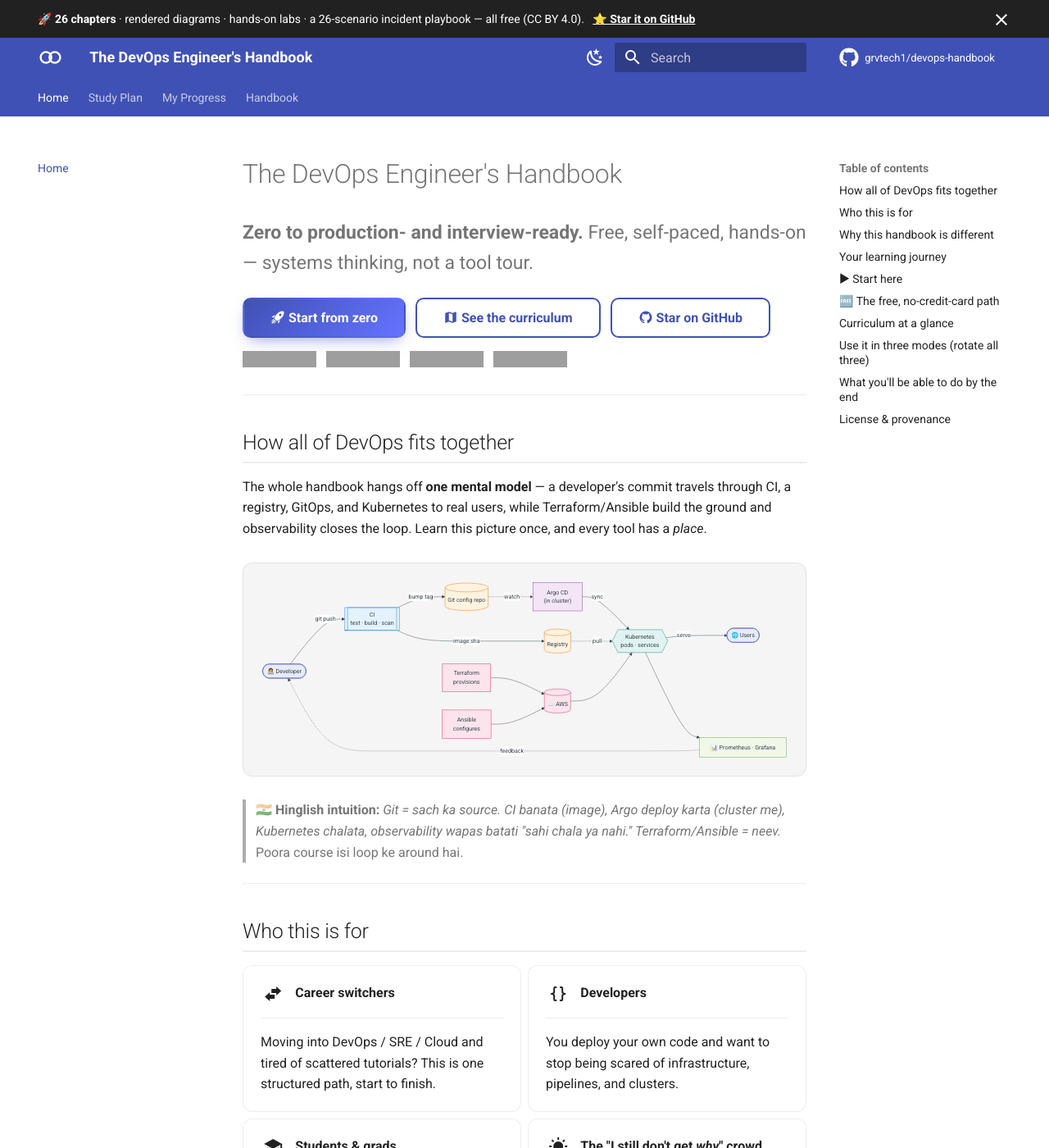
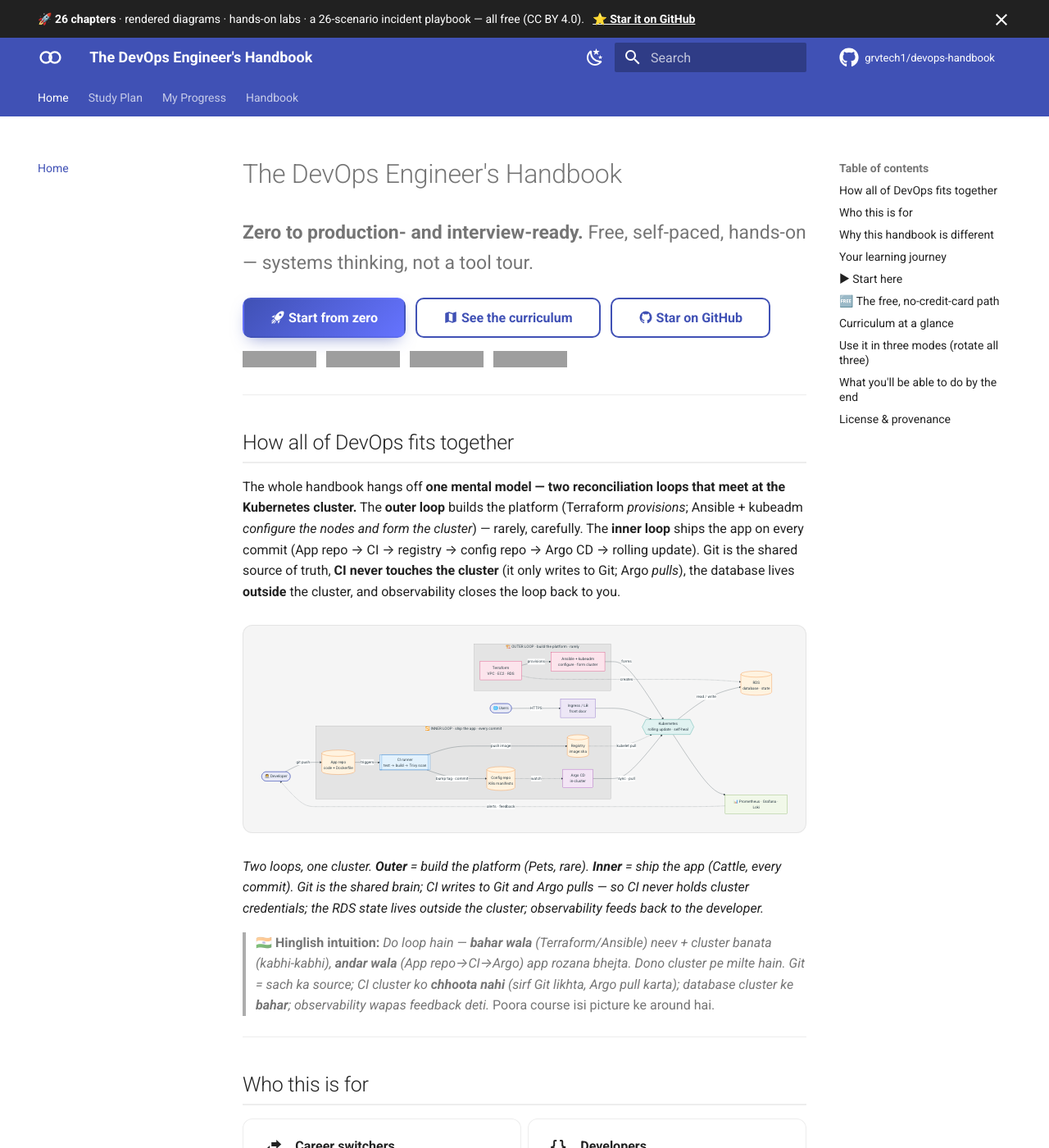
Before and after one commit to grvtech1/devops-handbook, an MkDocs documentation site: the page built from docs/index.md, in a window 1280 px wide and 1400 px high. Shown: the whole window at 82% size. Built offline with MkDocs 1.6.1 and Material for MkDocs 9.7.7, drawn with Linux system fonts in a browser that asks for light colours; comment, search, counter and statistics services are not loaded; grey boxes are pictures that could not be loaded.

Commit message:
feat(visual): rebuild the hero "how it all connects" diagram (two-loop model)
The landing diagram now teaches the handbook's core mental model instead of
just listing boxes. Fixes/adds:
- App repo (two-repo GitOps pattern: dev pushes source → CI → bumps config repo)
- explicit Trivy scan gate in CI
- Ingress / LB front door (Users → Ingress → cluster)
- RDS database as state OUTSIDE the cluster (state-outside golden thread)
- accurate infra flow: Terraform provisions → Ansible + kubeadm form the cluster
  (was: both → "AWS" → K8s)
- two subgraphs (OUTER = build platform / INNER = ship app) meeting at the cluster
- "CI never touches the cluster" made visible (CI → Git only; Argo pulls)

Co-Authored-By: Claude Opus 4.8 (1M context) <noreply@anthropic.com>

````diff
--- a/docs/index.md
+++ b/docs/index.md
@@ -17,22 +17,51 @@
 
 ## How all of DevOps fits together
 
-The whole handbook hangs off **one mental model** — a developer's commit travels through CI, a registry, GitOps, and Kubernetes to real users, while Terraform/Ansible build the ground and observability closes the loop. Learn this picture once, and every tool has a *place*.
+The whole handbook hangs off **one mental model — two reconciliation loops that meet at the Kubernetes cluster.** The **outer loop** builds the platform (Terraform *provisions*; Ansible + kubeadm *configure the nodes and form the cluster*) — rarely, carefully. The **inner loop** ships the app on every commit (App repo → CI → registry → config repo → Argo CD → rolling update). Git is the shared source of truth, **CI never touches the cluster** (it only writes to Git; Argo *pulls*), the database lives **outside** the cluster, and observability closes the loop back to you.
 
 ```mermaid
 flowchart LR
-  Dev([👩‍💻 Developer]):::dev -->|git push| CI[["CI<br/>test · build · scan"]]:::ci
-  CI -->|image:sha| Reg[("Registry")]:::store
-  CI -->|bump tag| Cfg[("Git config repo")]:::store
-  Cfg -. watch .-> Argo["Argo CD<br/>(in cluster)"]:::cd
-  Argo -->|sync| K8s{{"Kubernetes<br/>pods · services"}}:::run
-  Reg -. pull .-> K8s
-  K8s -->|serve| Users([🌐 Users]):::dev
-  TF["Terraform<br/>provisions"]:::infra --> Cloud[("☁️ AWS")]:::infra
-  Ans["Ansible<br/>configures"]:::infra --> Cloud
-  Cloud --> K8s
-  K8s --> Obs["📊 Prometheus · Grafana"]:::obs
-  Obs -. feedback .-> Dev
+  Dev(["👩‍💻 Developer"]):::dev
+
+  subgraph INNER["🔁 INNER LOOP · ship the app · every commit"]
+    direction LR
+    App[("App repo<br/>code + Dockerfile")]:::store
+    CI[["CI runner<br/>test → build → Trivy scan"]]:::ci
+    Reg[("Registry<br/>image:sha")]:::store
+    Cfg[("Config repo<br/>K8s manifests")]:::store
+    Argo["Argo CD<br/>in-cluster"]:::cd
+  end
+
+  subgraph OUTER["🏗️ OUTER LOOP · build the platform · rarely"]
+    direction LR
+    TF["Terraform<br/>VPC · EC2 · RDS"]:::infra
+    Ans["Ansible + kubeadm<br/>configure · form cluster"]:::infra
+  end
+
+  K8s{{"Kubernetes<br/>rolling update · self-heal"}}:::run
+  Ing["Ingress / LB<br/>front door"]:::net
+  DB[("RDS<br/>database · state")]:::store
+  Users(["🌐 Users"]):::dev
+  Obs["📊 Prometheus · Grafana · Loki"]:::obs
+
+  Dev -->|"git push"| App
+  App -->|"triggers"| CI
+  CI -->|"push image"| Reg
+  CI -->|"bump tag · commit"| Cfg
+  Cfg -. "watch" .-> Argo
+  Argo -->|"sync · pull"| K8s
+  Reg -. "kubelet pull" .-> K8s
+
+  TF -->|"provisions"| Ans
+  Ans -->|"forms"| K8s
+  TF -. "creates" .-> DB
+
+  Users -->|"HTTPS"| Ing
+  Ing --> K8s
+  K8s -->|"read / write"| DB
+  K8s --> Obs
+  Obs -. "alerts · feedback" .-> Dev
+
   classDef dev fill:#e8eaf6,stroke:#3f51b5,color:#1a237e;
   classDef ci fill:#e3f2fd,stroke:#1976d2,color:#0d47a1;
   classDef store fill:#fff3e0,stroke:#ef6c00,color:#e65100;
@@ -40,9 +69,12 @@ flowchart LR
   classDef run fill:#e0f2f1,stroke:#00897b,color:#004d40;
   classDef infra fill:#fce4ec,stroke:#d81b60,color:#880e4f;
   classDef obs fill:#f1f8e9,stroke:#689f38,color:#33691e;
+  classDef net fill:#ede7f6,stroke:#5e35b1,color:#311b92;
 ```
 
-> 🇮🇳 **Hinglish intuition:** *Git = sach ka source. CI banata (image), Argo deploy karta (cluster me), Kubernetes chalata, observability wapas batati "sahi chala ya nahi." Terraform/Ansible = neev.* Poora course isi loop ke around hai.
+*Two loops, one cluster. **Outer** = build the platform (Pets, rare). **Inner** = ship the app (Cattle, every commit). Git is the shared brain; CI writes to Git and Argo pulls — so CI never holds cluster credentials; the RDS state lives outside the cluster; observability feeds back to the developer.*
+
+> 🇮🇳 **Hinglish intuition:** *Do loop hain — **bahar wala** (Terraform/Ansible) neev + cluster banata (kabhi-kabhi), **andar wala** (App repo→CI→Argo) app rozana bhejta. Dono cluster pe milte hain. Git = sach ka source; CI cluster ko **chhoota nahi** (sirf Git likhta, Argo pull karta); database cluster ke **bahar**; observability wapas feedback deti.* Poora course isi picture ke around hai.
 
 ---
 
````
